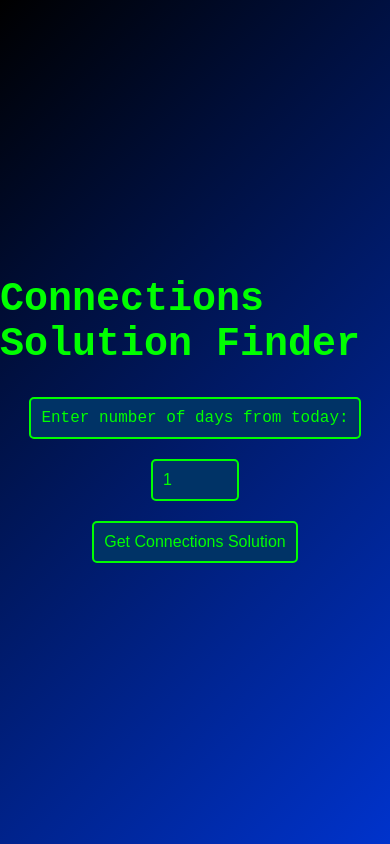
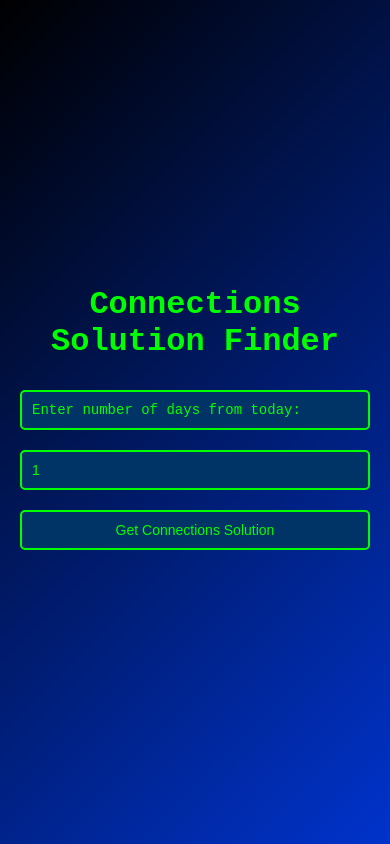
Before and after one commit to slowpoke111/Future-Connections, a plain HTML site: page index.html in a window 390 px wide. Drawn offline with Linux system fonts and the light colour scheme.

Commit message:
Update index.html

```diff
--- a/index.html
+++ b/index.html
@@ -15,12 +15,16 @@
             justify-content: center;
             min-height: 100vh;
             margin: 0;
-            overflow: hidden;
+            padding: 20px;
+            box-sizing: border-box;
+            max-width: 100%; /* Ensures it fits on all screen sizes */
+            overflow-x: hidden;
         }
         h1 {
             margin-bottom: 20px;
             font-size: 2.5rem;
             color: #00FF00; /* Green text color */
+            text-align: center;
         }
         label, input, button {
             background-color: #003366; /* Dark blue */
@@ -30,6 +34,9 @@
             padding: 10px;
             font-size: 16px;
             margin: 10px;
+            width: 100%; /* Full width for mobile readability */
+            max-width: 400px;
+            box-sizing: border-box; /* Ensures padding doesn't overflow */
         }
         button {
             cursor: pointer;
@@ -42,10 +49,25 @@
         }
         #solution {
             margin-top: 20px;
-            font-size: 24px;
+            font-size: 1.5rem;
             font-weight: bold;
             color: #00FF00;
             text-shadow: 0 0 10px rgba(0, 255, 0, 0.5); /* Green glow effect */
+            text-align: center;
+            width: 100%;
+            max-width: 400px; /* Restricts the width for better readability */
+            word-wrap: break-word; /* Prevents long text from overflowing */
+        }
+        @media (max-width: 600px) {
+            h1 {
+                font-size: 2rem;
+            }
+            label, input, button {
+                font-size: 14px;
+            }
+            #solution {
+                font-size: 1.2rem;
+            }
         }
     </style>
 </head>
```
